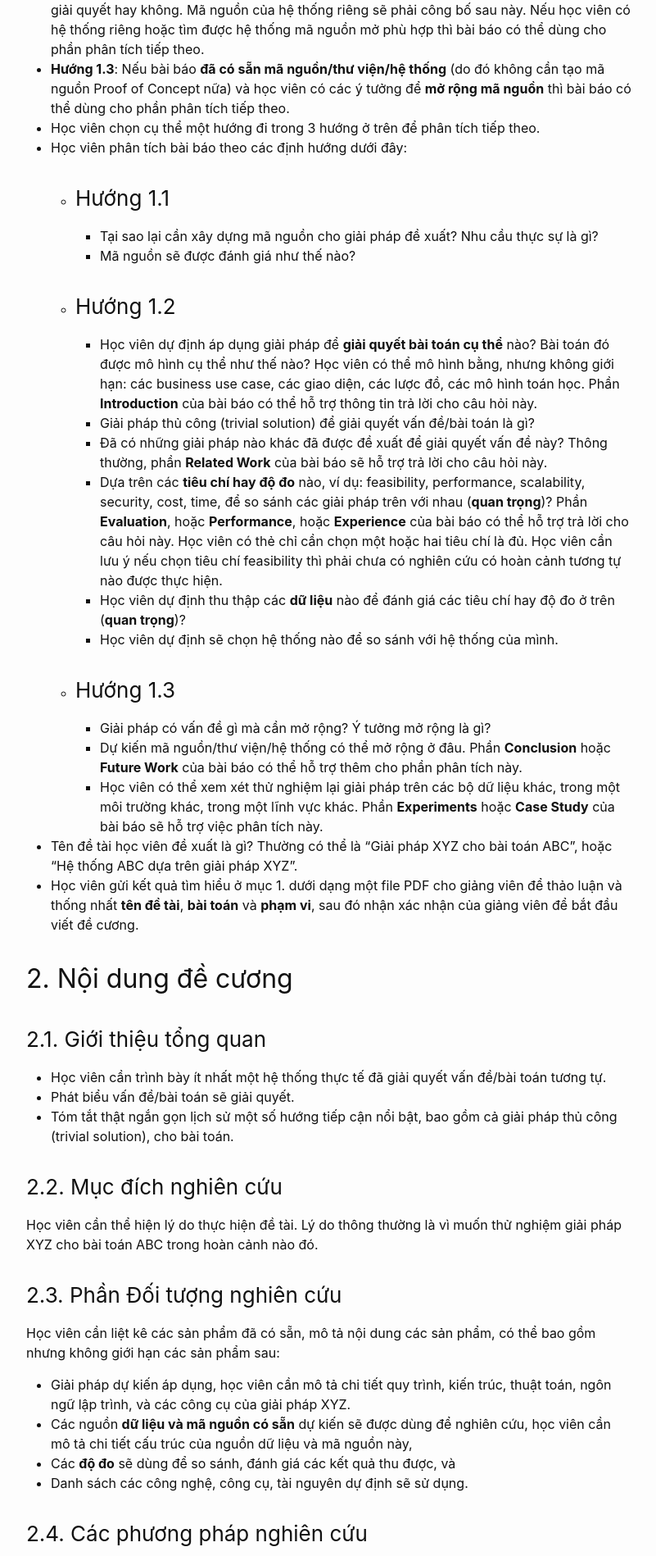
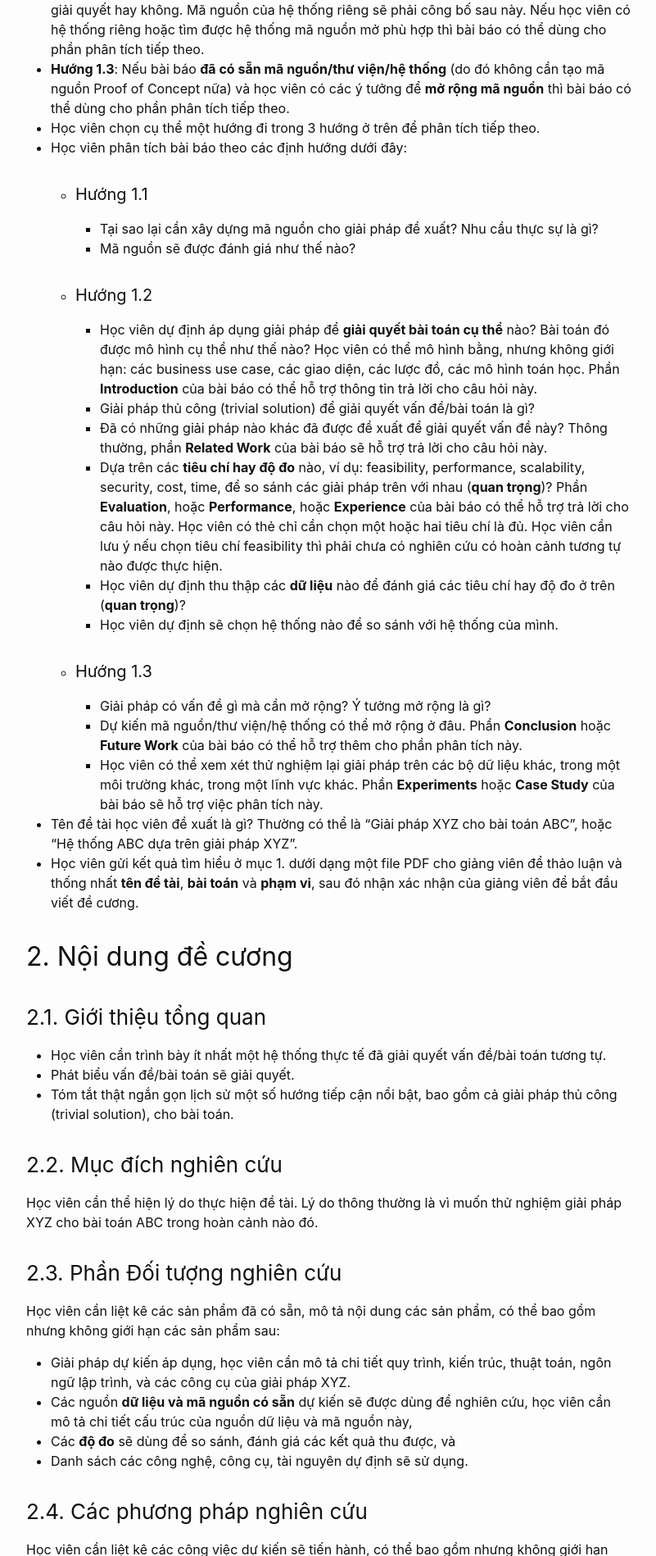
Before and after one commit to ngohuybien/ngohuybien.github.io, a Jekyll site: the page built from _posts/2024-01-22-master-thesis-proposal.md, in a window 1280 px wide. Shown: the part 708-2606 px from the top of the page at 82% size, without its empty margins (238-1039 px from the left). Built offline with Jekyll 4.4.1, drawn with Linux system fonts in a browser that asks for light colours.

```diff
--- a/_posts/2024-01-22-master-thesis-proposal.md
+++ b/_posts/2024-01-22-master-thesis-proposal.md
@@ -16,17 +16,17 @@ _Tài liệu hướng dẫn viết đề cương cao học, lĩnh vực khoa h
 * **Hướng 1.3**: Nếu bài báo **đã có sẵn mã nguồn/thư viện/hệ thống** (do đó không cần tạo mã nguồn Proof of Concept nữa) và học viên có các ý tưởng để **mở rộng mã nguồn** thì bài báo có thể dùng cho phần phân tích tiếp theo.
 * Học viên chọn cụ thể một hướng đi trong 3 hướng ở trên để phân tích tiếp theo.
 * Học viên phân tích bài báo theo các định hướng dưới đây:
-    * ### Hướng 1.1
+    * #### Hướng 1.1
         * Tại sao lại cần xây dựng mã nguồn cho giải pháp đề xuất? Nhu cầu thực sự là gì?
         * Mã nguồn sẽ được đánh giá như thế nào?
-    * ### Hướng 1.2
+    * #### Hướng 1.2
         * Học viên dự định áp dụng giải pháp để **giải quyết bài toán cụ thể** nào? Bài toán đó được mô hình cụ thể như thế nào? Học viên có thể mô hình bằng, nhưng không giới hạn: các business use case, các giao diện, các lược đồ, các mô hình toán học. Phần **Introduction** của bài báo có thể hỗ trợ thông tin trả lời cho câu hỏi này.
         * Giải pháp thủ công (trivial solution) để giải quyết vấn đề/bài toán là gì?
         * Đã có những giải pháp nào khác đã được đề xuất để giải quyết vấn đề này? Thông thường, phần **Related Work** của bài báo sẽ hỗ trợ trả lời cho câu hỏi này.
         * Dựa trên các **tiêu chí hay độ đo** nào, ví dụ: feasibility, performance, scalability, security, cost, time, để so sánh các giải pháp trên với nhau (**quan trọng**)? Phần **Evaluation**, hoặc **Performance**, hoặc **Experience** của bài báo có thể hỗ trợ trả lời cho câu hỏi này. Học viên có thẻ chỉ cần chọn một hoặc hai tiêu chí là đủ. Học viên cần lưu ý nếu chọn tiêu chí feasibility thì phải chưa có nghiên cứu có hoàn cảnh tương tự nào được thực hiện.
         * Học viên dự định thu thập các **dữ liệu** nào để đánh giá các tiêu chí hay độ đo ở trên (**quan trọng**)?
         * Học viên dự định sẽ chọn hệ thống nào để so sánh với hệ thống của mình.
-    * ### Hướng 1.3
+    * #### Hướng 1.3
         * Giải pháp có vấn đề gì mà cần mở rộng? Ý tưởng mở rộng là gì?
         * Dự kiến mã nguồn/thư viện/hệ thống có thể mở rộng ở đâu. Phần **Conclusion** hoặc **Future Work** của bài báo có thể hỗ trợ thêm cho phần phân tích này.
         * Học viên có thể xem xét thử nghiệm lại giải pháp trên các bộ dữ liệu khác, trong một môi trường khác, trong một lĩnh vực khác. Phần **Experiments** hoặc **Case Study** của bài báo sẽ hỗ trợ việc phân tích này.
```
